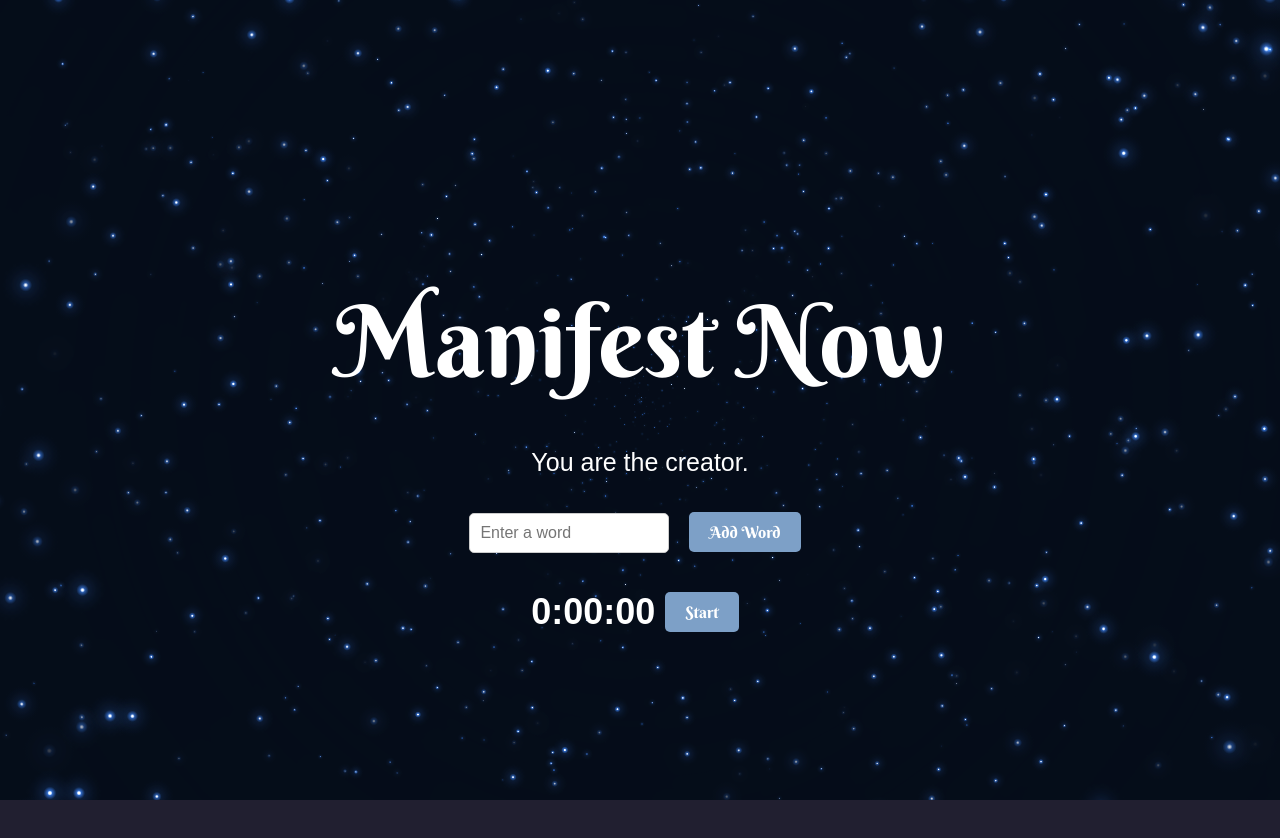
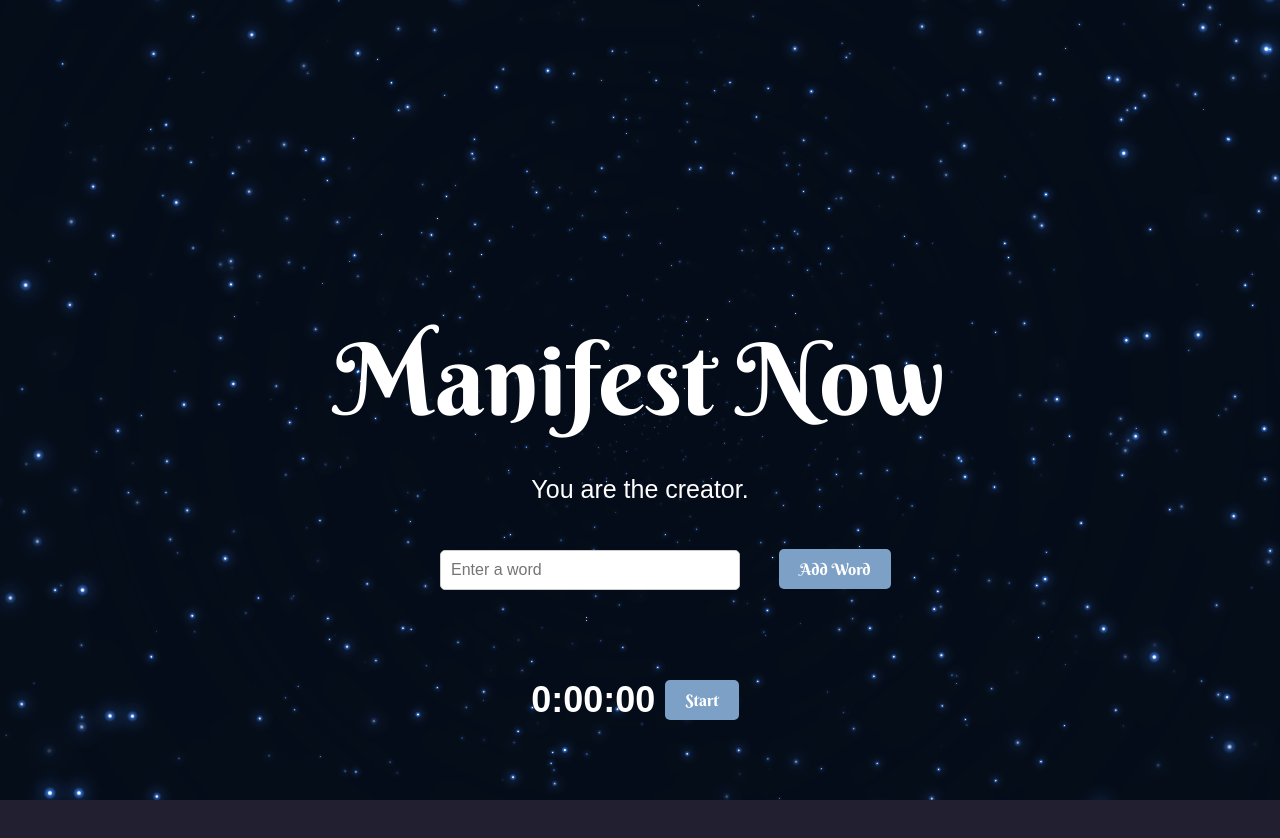
Before and after one commit to lucia20200818/Manifest-it, a React (Vite) app: page / in a window 1280 px wide. Shown: the top 838 px of the page. Built offline with nearby package versions, Linux system fonts and the light colour scheme; a web font is replaced by a local one.

Commit message:
update css

```diff
--- a/src/App.css
+++ b/src/App.css
@@ -45,6 +45,8 @@
 
 
 h1 {
+  position: fixed; /* 使用固定定位 */
+  top: 250px; /* 调整 top 属性 */
   text-align: center;
   margin-bottom: 20px; /* 与下方内容保持一定距离 */
   font-family: 'Berkshire Swash', cursive; /* 设置 h1 标签的字体为 Berkshire Swash */
@@ -55,6 +57,8 @@ h1 {
 }
 
 p{
+  position: fixed; /* 使用固定定位 */
+  top: 450px; /* 调整 top 属性 */
   color: #ffffff; /* 设置字体颜色 */
   font-family:  sans-serif;
   font-size: 25px;
@@ -75,6 +79,8 @@ p{
 /* src/App.css */
 
 .add-word-button {
+  position: fixed; /* 使用固定定位 */
+  top: 539px; /* 调整 top 属性 */
   font-family: 'Berkshire Swash', cursive;
   font-size: 16px;
   color: white;
@@ -84,12 +90,14 @@ p{
   padding: 10px 20px;
   cursor: pointer;
   transition: background-color 0.3s ease;
+  margin-left: 400px; /* 向右移动按钮 */
 }
 
 .add-word-button:hover {
   background-color: #0056b3;  /* 悬停状态下的背景颜色 */
 }
 .word-container {
+
   margin-top: 30px;
 }
 
@@ -97,24 +105,23 @@ p{
   color: #ffffff;
 }
 
-.draggable-word {
-  display: inline-block;
-  margin: 5px;
-  padding: 5px 10px;
-  background-color: transparent;
-  font-family: 'Berkshire Swash', cursive;
-  font-size:35px;
-  border-radius: 3px;
-  color: white;
+.input-form {
+  display: flex;
+  align-items: center;
+  justify-content: center;
+  margin-top: 20px; /* 调整为你需要的间距 */
 }
 
+
 input{
-  width: 200px; /* 这里设置输入框的宽度 */
+  position: fixed; /* 使用固定定位 */
+  top: 550px; /* 调整 top 属性 */
+  width: 300px; /* 这里设置输入框的宽度 */
   padding: 10px;
   font-size: 16px;
   border: 1px solid #ccc;
   border-radius: 5px;
-  margin-right: 10px;
+  margin-right: 100px;
   box-sizing: border-box;
 
 }
--- a/src/InputForm.jsx
+++ b/src/InputForm.jsx
@@ -24,7 +24,7 @@ const InputForm = ({ onAddWord }) => {
   };
 
   return (
-    <div>
+    <div className="input-form">
       <input
         type="text"
         value={wordInput}
--- a/src/timer.css
+++ b/src/timer.css
@@ -1,6 +1,8 @@
 /* timer.css */
 
 .timer-container {
+  position: fixed; /* 使用固定定位 */
+  top: 650px; /* 调整 top 属性 */
     display: flex;
     align-items: center;
     justify-content: center;
```
